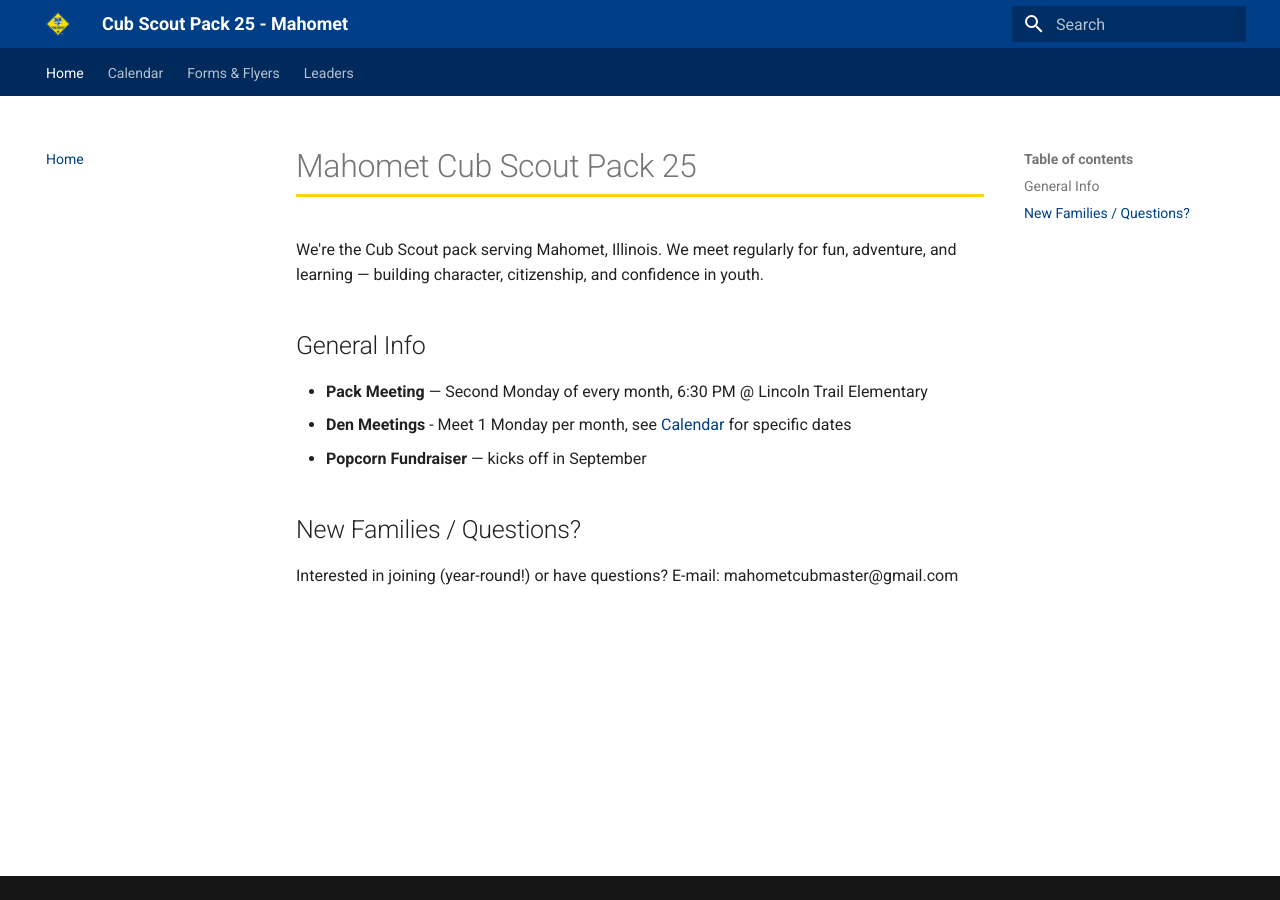
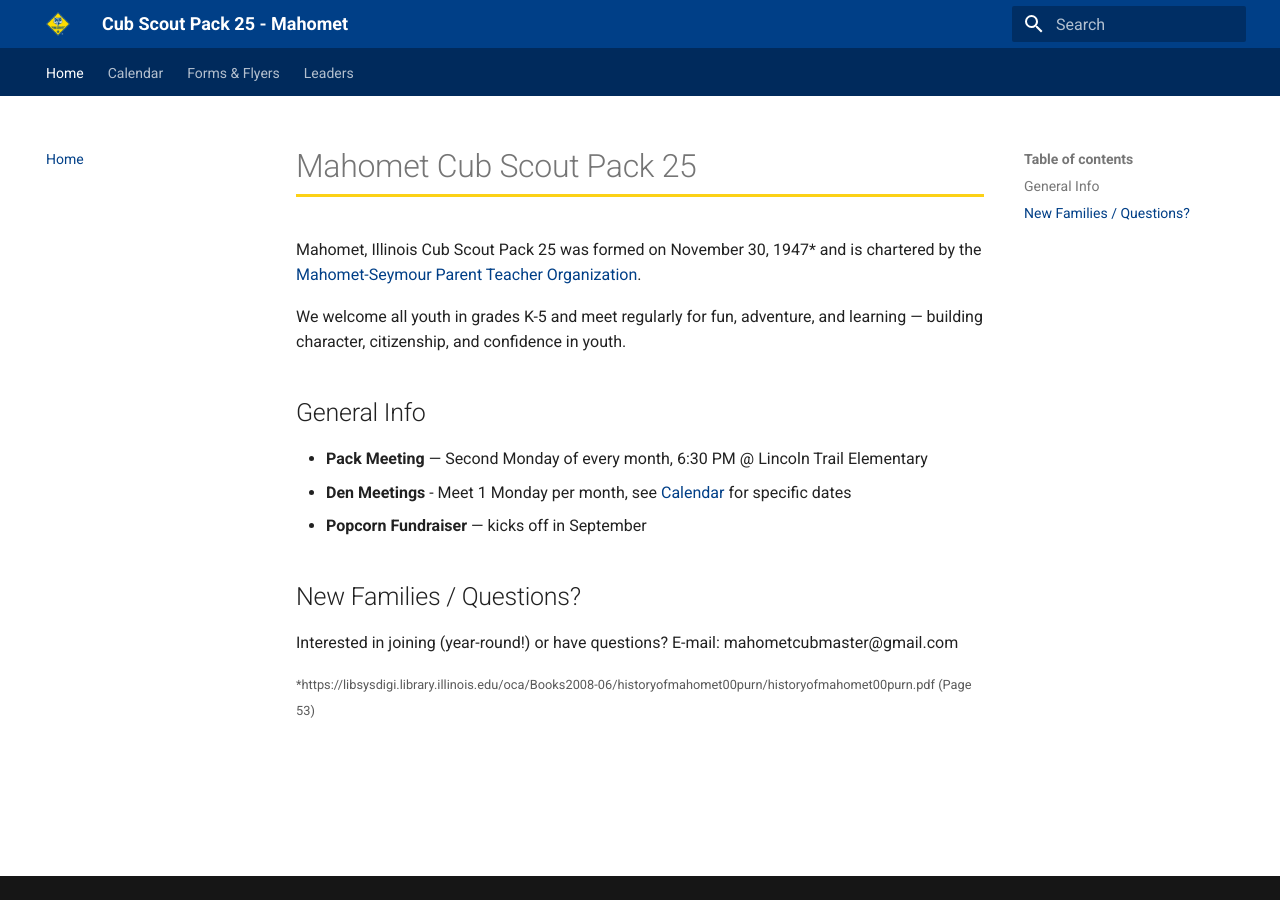
Before and after one commit to ewaldmire/pack25-website, an MkDocs documentation site: the page built from docs/index.md, in a window 1280 px wide. Built offline with MkDocs 1.6.1 and Material for MkDocs 9.7.7, drawn with Linux system fonts in a browser that asks for light colours.

Commit message:
minor rewrite and try linking history source. this will probably look gross

```diff
--- a/docs/index.md
+++ b/docs/index.md
@@ -1,7 +1,8 @@
 # Mahomet Cub Scout Pack 25
 
-We're the Cub Scout pack serving Mahomet, Illinois. We meet regularly for
-fun, adventure, and learning — building character, citizenship, and
+Mahomet, Illinois Cub Scout Pack 25 was formed on November 30, 1947* and is chartered by the [Mahomet-Seymour Parent Teacher Organization](https://m-spto.org/).
+
+We welcome all youth in grades K-5 and meet regularly for fun, adventure, and learning — building character, citizenship, and
 confidence in youth.
 
 ## General Info
@@ -13,3 +14,5 @@
 ## New Families / Questions?
 
 Interested in joining (year-round!) or have questions? E-mail: mahometcubmaster@gmail.com
+
+<small>*https://libsysdigi.library.illinois.edu/oca/Books2008-06/historyofmahomet00purn/historyofmahomet00purn.pdf (Page 53)</small>
```
